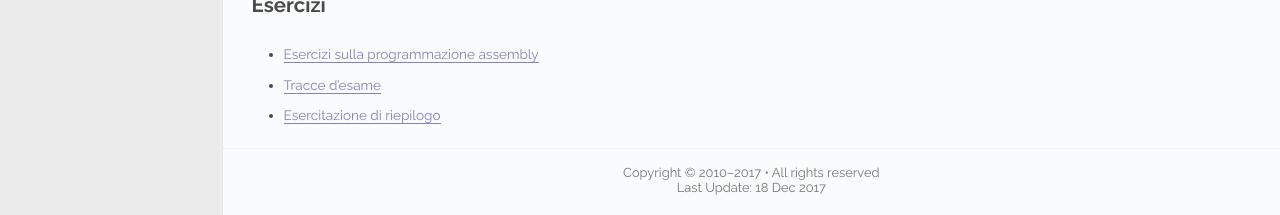
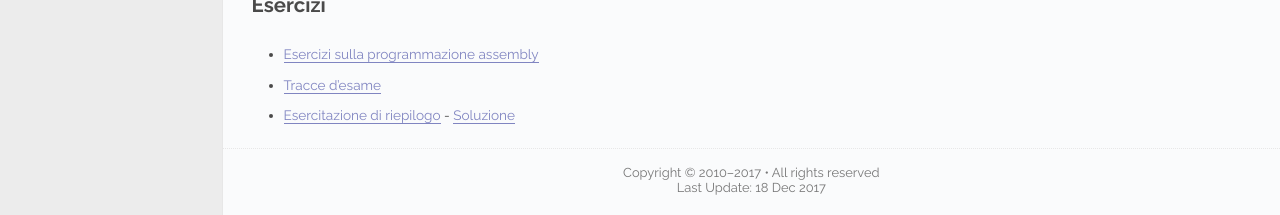
Before and after one commit to alessandropellegrini/personal-website, a Jekyll site: the page built from _posts/2017-01-01-architetture.md, in a window 1280 px wide. Shown: the part 1419-1634 px from the top of the page. Built offline with Jekyll 4.4.1, drawn with Linux system fonts in a browser that asks for light colours.

Commit message:
AC 2017: add exercise solution
Signed-off-by: Alessandro Pellegrini <pellegrini@dis.uniroma1.it>

```diff
--- a/_posts/2017-01-01-architetture.md
+++ b/_posts/2017-01-01-architetture.md
@@ -62,4 +62,4 @@ Esercizi
 
 * [Esercizi sulla programmazione assembly](https://www.dropbox.com/s/udwrmkgqjlc7zoy/4a.%20EsercziAssemblyPD32.pdf?dl=0)
 * [Tracce d'esame](https://www.dropbox.com/s/oobuvgu14yb1k8t/prove-di-esame.zip?dl=0)
-* [Esercitazione di riepilogo]({{local-url}}/riepilogo.pdf)
+* [Esercitazione di riepilogo]({{local-url}}/riepilogo.pdf) - [Soluzione]({{local-url}}/2017-soluzione.pdf)
```
Also changed, not shown: 1 other file.
